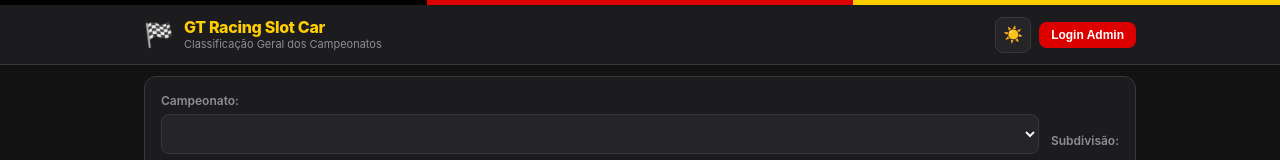
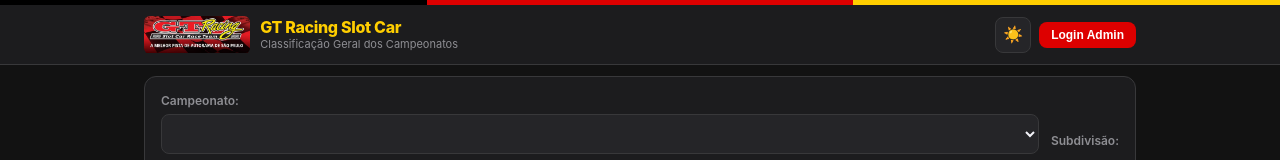
Before and after one commit to barbosamarcoaurelio-coder/classificacaoslotcar, a plain HTML site: page static/index.html in a window 1280 px wide. Shown: the top 160 px of the page. Drawn offline with Linux system fonts and the light colour scheme; no server answers.

Commit message:
Adiciona Logo GT oficial no cabeçalho
Co-authored-by: Copilot <223556219+Copilot@users.noreply.github.com>

```diff
--- a/static/index.html
+++ b/static/index.html
@@ -23,7 +23,7 @@
   <header class="app-header">
     <div class="header-content">
       <div class="brand">
-        <span class="brand-logo">🏁</span>
+        <img src="/static/logo-gt.jpeg" alt="GT Racing" class="brand-logo-img" onerror="this.style.display='none'">
         <div>
           <h1 class="brand-title">GT Racing Slot Car</h1>
           <span class="brand-subtitle">Classificação Geral dos Campeonatos</span>
--- a/static/style.css
+++ b/static/style.css
@@ -98,6 +98,14 @@ body {
   display: flex;
   align-items: center;
   gap: 10px;
+}
+
+.brand-logo-img {
+  height: 38px;
+  width: auto;
+  border-radius: 6px;
+  object-fit: contain;
+}
 }
 
 .brand-logo {
```
Also changed, not shown: Logo GT.jpeg (added), static/logo-gt.jpeg (added).
